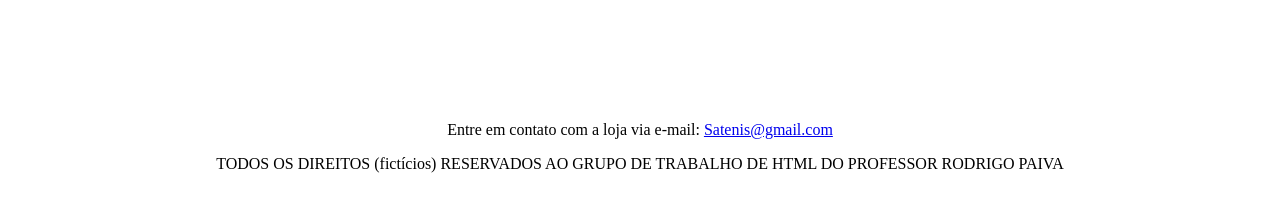
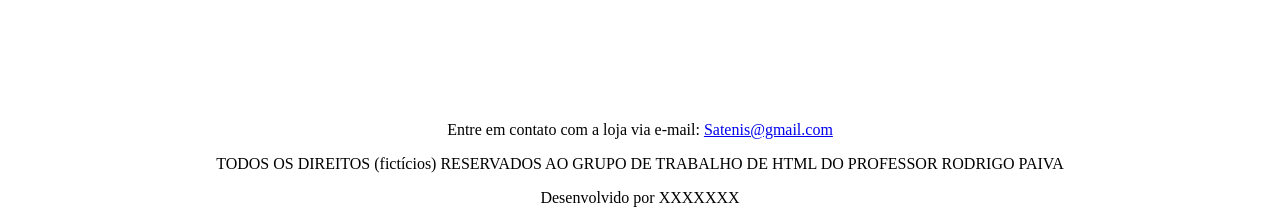
Before and after one commit to thomascfm/tabalho_webdev, a plain HTML site: page index.html in a window 1280 px wide. Shown: the part 615-838 px from the top of the page. Before the commit the page ends 804 px from the top, so only its background shows below. Drawn offline with Linux system fonts and the light colour scheme.

Commit message:
Update index.html

```diff
--- a/index.html
+++ b/index.html
@@ -43,6 +43,7 @@
             <br><br><br><br><br><br>
             <p>Entre em contato com a loja via e-mail: <a href="mailto:Satenis@gmail.com">Satenis@gmail.com</a></p>
             <p>TODOS OS DIREITOS (fictícios) RESERVADOS AO GRUPO DE TRABALHO DE HTML DO PROFESSOR RODRIGO PAIVA</p>
+            <p> Desenvolvido por XXXXXXX</p>
         </center>
     </footer>
 </body>
```
